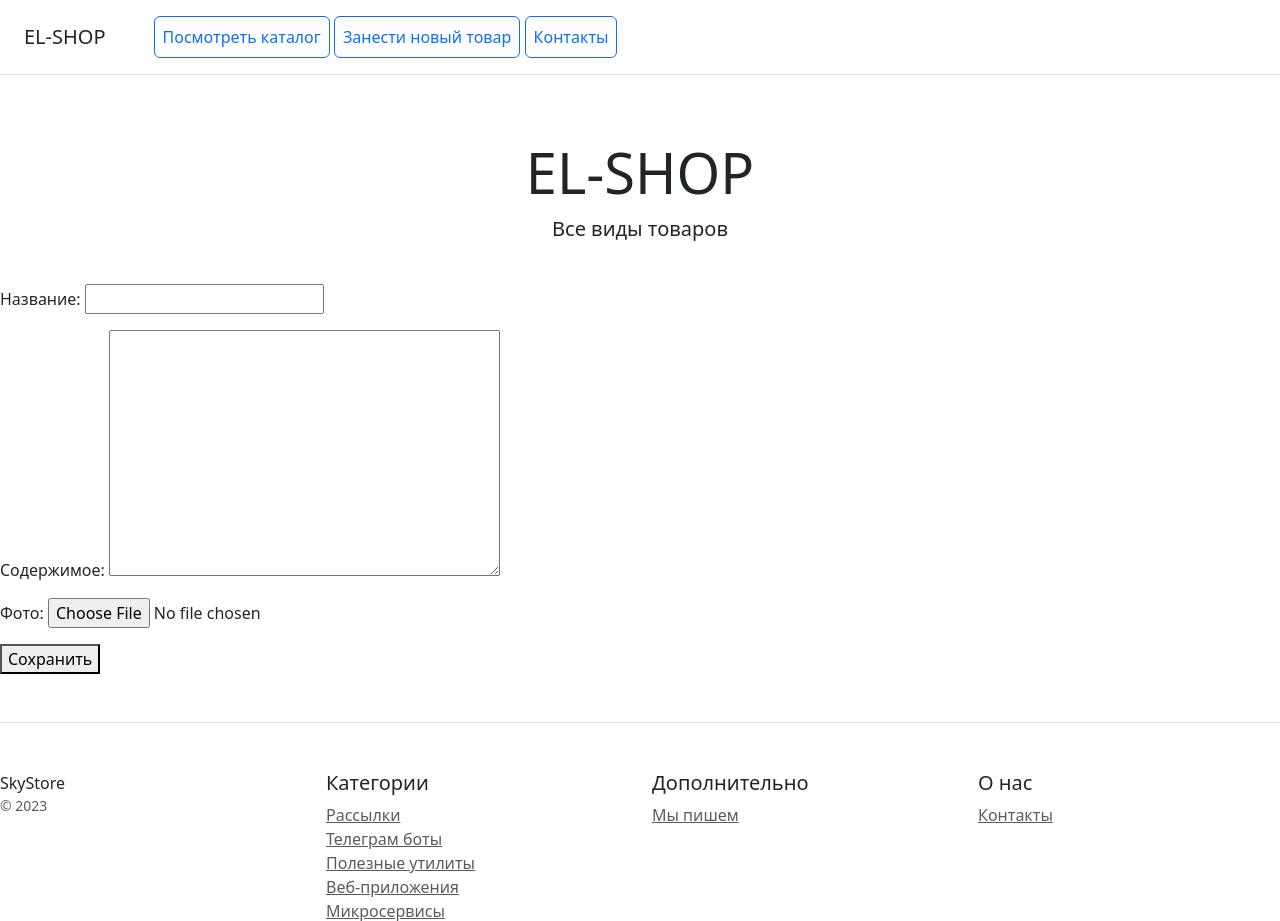
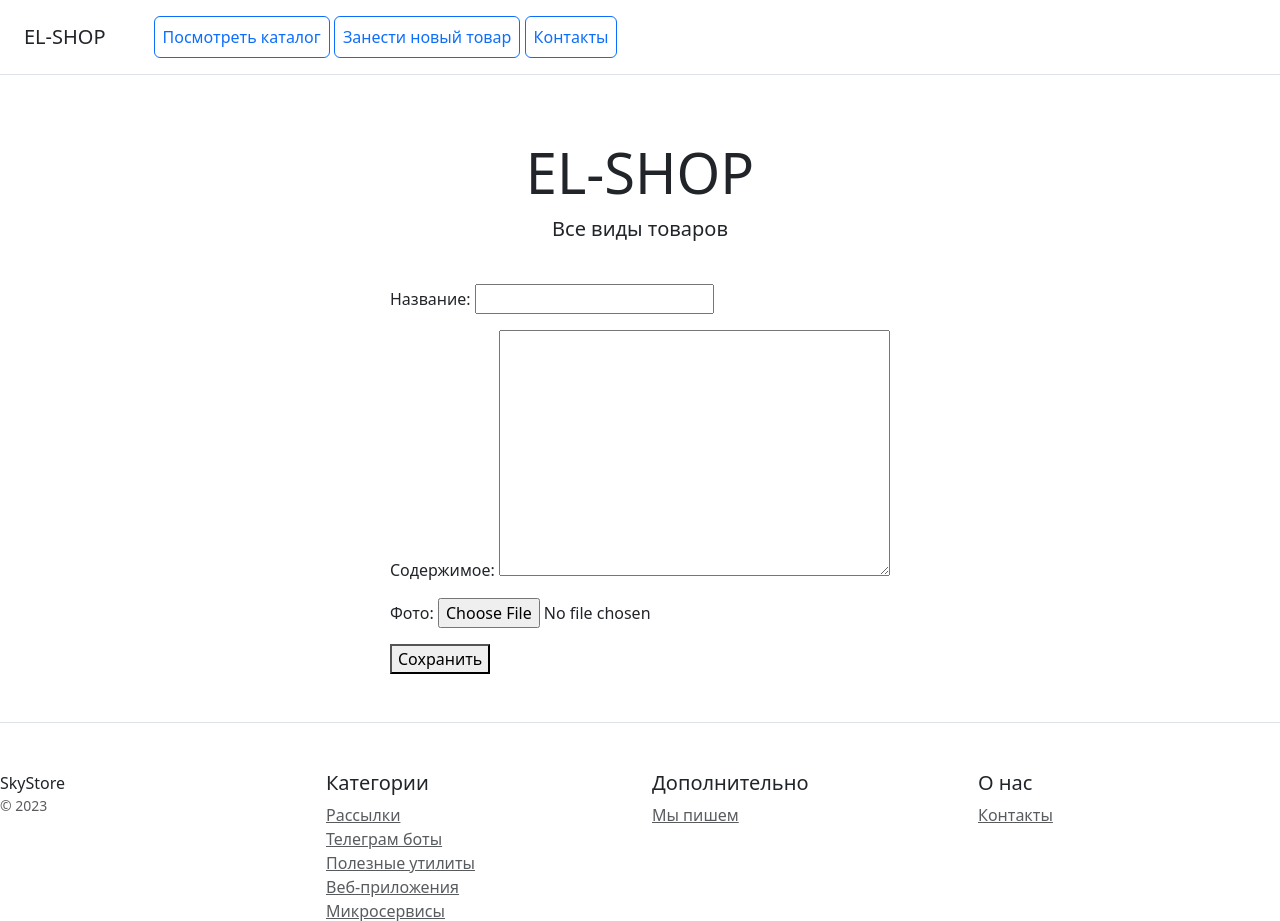
Before and after one commit to scroco158/just_el_shop, a Django app: page /blog/create/ in a window 1280 px wide. Shown: the top 921 px of the page. Run offline with Django 4.2, Linux system fonts and the light colour scheme.

Commit message:
чуть улучшил blogrecord_form.html

```diff
--- a/blog/templates/blog/blogrecord_form.html
+++ b/blog/templates/blog/blogrecord_form.html
@@ -1,7 +1,10 @@
 {% extends 'catalog/base.html' %}
 
 {% block content%}
-<div class="col-12">
+<div class="container-fluid">
+    <div class="col">
+        <div class="d-flex justify-content-center">
+
                     <form method="post" enctype="multipart/form-data">
                         {% csrf_token%}
                         {{ form.as_p }}
@@ -10,6 +13,6 @@
                         </button>
                     </form>
             </div>
-
-
+        </div>
+</div>
 {% endblock%}
```
Lines whose indentation alone changed are shown as unchanged.
